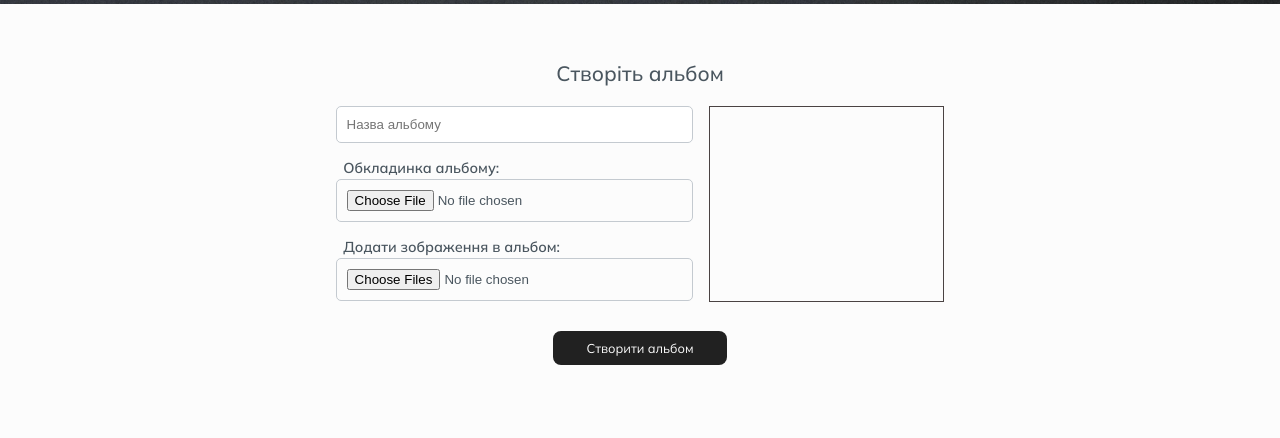
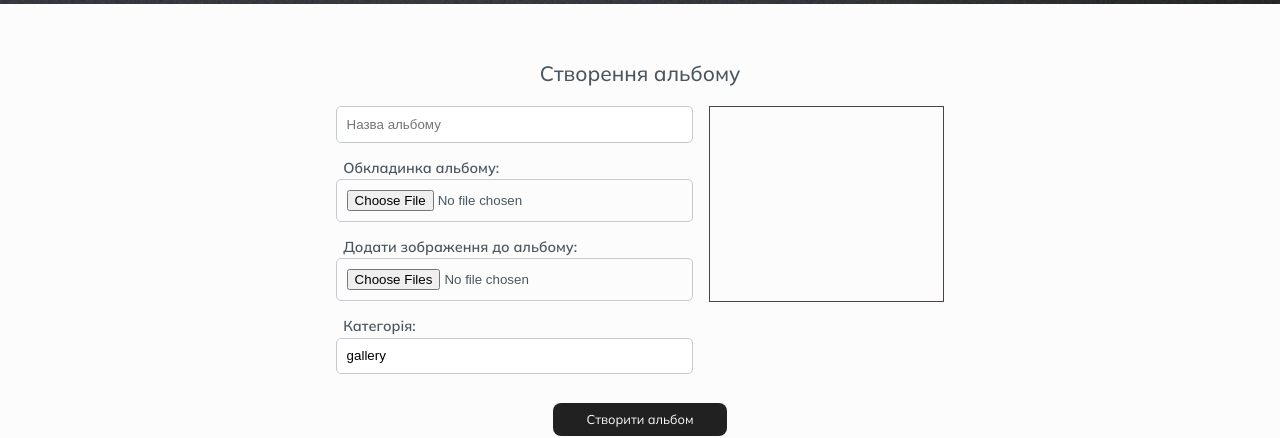
Before and after one commit to yevhenMedovnyk/yevhen_medovnyk_site, a React (Vite) app: page /create-album in a window 1280 px wide. Shown: the part 175-613 px from the top of the page. Built offline with nearby package versions, Linux system fonts and the light colour scheme; no server answers.

Commit message:
feat: add category input

```diff
--- a/src/pages/CreateOrEditAlbum/CreateOrEditAlbum.tsx
+++ b/src/pages/CreateOrEditAlbum/CreateOrEditAlbum.tsx
@@ -1,4 +1,4 @@
-import React, { useEffect, useState } from 'react';
+import React, { useEffect, useMemo, useState } from 'react';
 import s from './CreateOrEditAlbum.module.scss';
 import {
 	useCreateAlbumMutation,
@@ -33,12 +33,15 @@ const CreateOrEditAlbum: React.FC = () => {
 	const [albumName, setAlbumName] = useState('');
 	const [albumFiles, setAlbumFiles] = useState<File[]>([]);
 
-	const initialValues = {
-		name: albumData ? albumData.name : '',
-		cover_img: null as File | null,
-		category: 'gallery',
-		album_images: [] as File[],
-	};
+	const initialValues = useMemo(
+		() => ({
+			name: albumData?.name ?? '',
+			cover_img: null as File | null,
+			category: albumData?.category ?? 'gallery',
+			album_images: [] as File[],
+		}),
+		[albumData]
+	);
 
 	useEffect(() => {
 		if (albumData) {
@@ -185,6 +188,13 @@ const CreateOrEditAlbum: React.FC = () => {
 		Promise.all(previews).then(setImagePreviews);
 	};
 
+	const handleCategoryChange = (
+		event: React.ChangeEvent<HTMLInputElement>,
+		setFieldValue: FormikHelpers<typeof initialValues>['setFieldValue']
+	) => {
+		setFieldValue('category', event.target.value);
+	};
+
 	const deleteImage = (index: number, _id?: string) => {
 		if (_id) {
 			deleteImageById(_id);
@@ -201,7 +211,7 @@ const CreateOrEditAlbum: React.FC = () => {
 
 	return (
 		<div className={s.container}>
-			<h1 className={s.title}>Створіть альбом</h1>
+			<h1 className={s.title}>Створення альбому</h1>
 			<Formik initialValues={initialValues} onSubmit={onSubmit} enableReinitialize={true}>
 				{(formik) => (
 					<Form className={s.form}>
@@ -230,7 +240,7 @@ const CreateOrEditAlbum: React.FC = () => {
 									<ErrorMessage name="cover_img" component="span" className={s.error} />
 								</div>
 								<div className={s.inputContainer}>
-									<label className={s.label}>Додати зображення в альбом:</label>
+									<label className={s.label}>Додати зображення до альбому:</label>
 									<input
 										className={s.input}
 										type="file"
@@ -239,6 +249,17 @@ const CreateOrEditAlbum: React.FC = () => {
 										onChange={(event) => handleImagesChange(event, formik.setFieldValue)}
 									/>
 									<ErrorMessage name="album_images" component="span" className={s.error} />
+								</div>
+								<div className={s.inputContainer}>
+									<label className={s.label}>Категорія:</label>
+									<input
+										className={s.input}
+										type="text"
+										placeholder="Категорія альбому"
+										{...formik.getFieldProps('category')}
+										onChange={(event) => handleCategoryChange(event, formik.setFieldValue)}
+									/>
+									<ErrorMessage name="category" component="span" className={s.error} />
 								</div>
 							</div>
 							<div className={s.coverPreviewContainer}>
```
